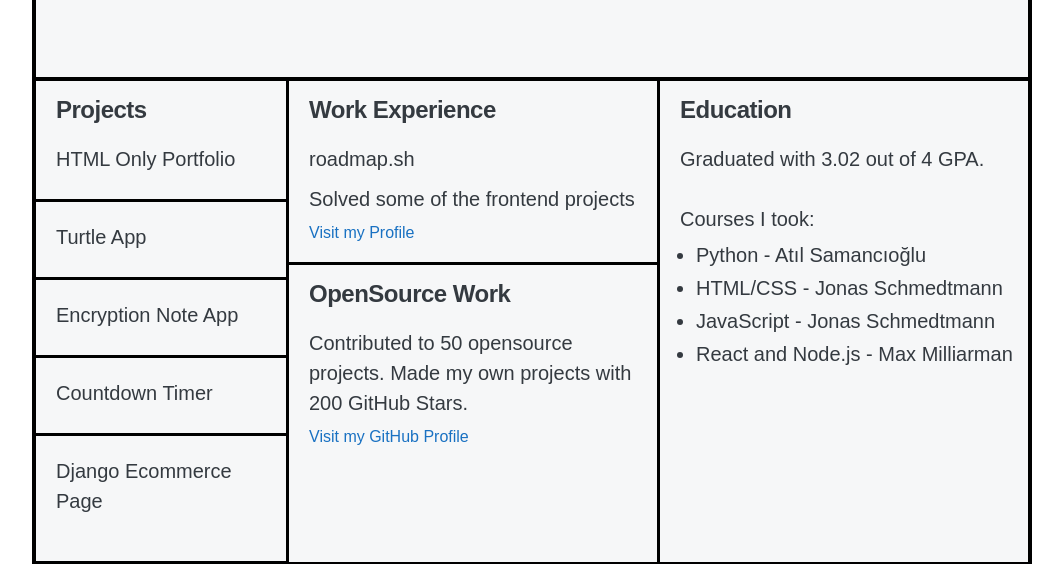
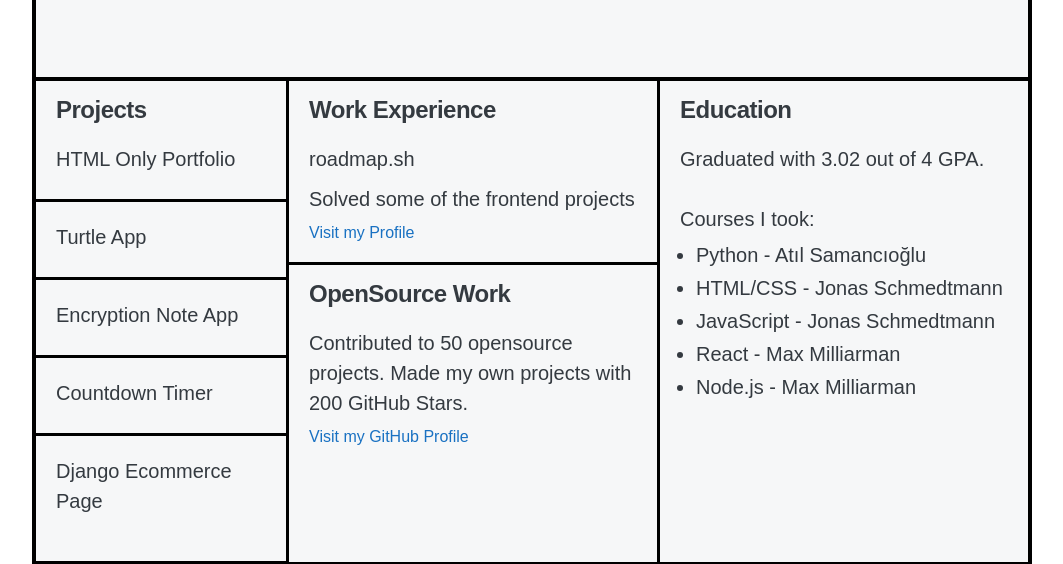
Before and after one commit to tgybyrl/Basic-HTML-Website, a plain HTML site: page index.html in a window 1280 px wide. Shown: the part 268-832 px from the top of the page, without its empty margins (108-1171 px from the left). Drawn offline with Linux system fonts and the light colour scheme.

Commit message:
Meta tags added and small revision.

```diff
--- a/index.html
+++ b/index.html
@@ -8,6 +8,7 @@
       content="Basic HTML website for Roadmap-Frontend project challenge. This page is basic portfolio page that gives information about web owner."
     />
     <title>Basic HTML Website</title>
+    <meta name="robots" content="index" />
   </head>
   <body>
     <div class="container">
@@ -83,7 +84,8 @@
             <li>Python - Atıl Samancıoğlu</li>
             <li>HTML/CSS - Jonas Schmedtmann</li>
             <li>JavaScript - Jonas Schmedtmann</li>
-            <li>React and Node.js - Max Milliarman</li>
+            <li>React - Max Milliarman</li>
+            <li>Node.js - Max Milliarman</li>
           </ul>
         </div>
       </div>
```
